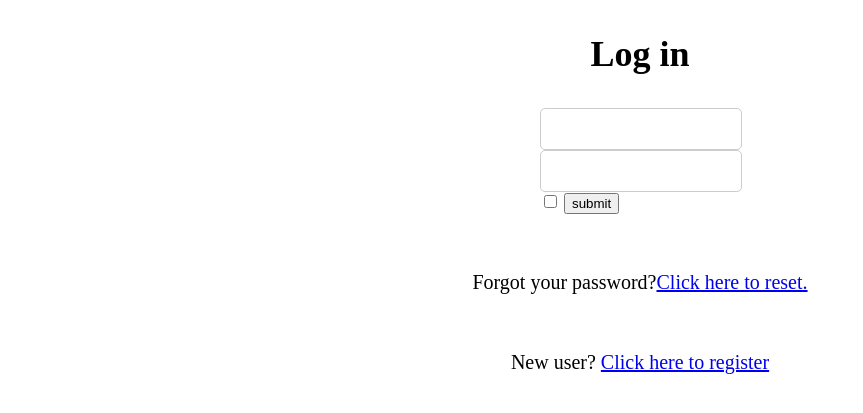
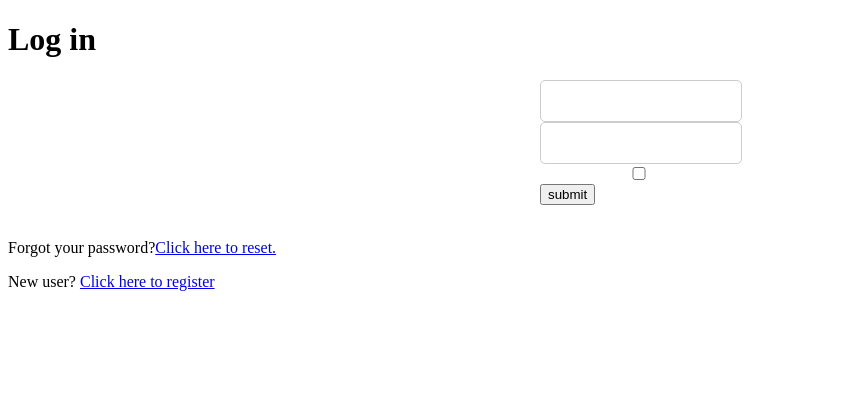
Before and after one commit to kobefaith/Artisan_zhou_web, a Flask app: page /auth/login in a window 1280 px wide. Shown: the part 105-518 px from the top of the page, without its empty margins (0-863 px from the left). Run offline with Flask 2, Linux system fonts and the light colour scheme; some libraries are stand-ins or nearby versions.

Commit message:
add the remeber

```diff
--- a/app/templates/auth/login.html
+++ b/app/templates/auth/login.html
@@ -4,8 +4,7 @@
 {% block head %}
 <style>
         .wrap{width:200px;margin:0 auto;}
-        h1{font-size:36px;text-align:center;line-height:60px;}
-        p{font-size:20px;text-align:center;line-height:60px;}
+        .rem{width:190px;background:#fff}
         .inp{width:190px;border:1px solid #ccc;border-radius:5px;height:30px;line-height:30px;padding:5px;}
 
         #AutoComplete{background:#fff;border:1px solid #4190db;display:none;width:200px;}
@@ -24,7 +23,7 @@
         <form  action="{{ url_for('main.index')}}" method="POST">
             {{ form.email(id='email',class='inp') }}
             {{ form.password(class='inp') }}
-            {{ form.remeber_me() }}
+            {{ form.remeber_me(class='rem') }}
             {{ form.submit(value='submit',id='submit') }}
         </form>
         </div>
@@ -40,8 +39,8 @@
     <script type="text/javascript" src="jquery-1.12.3.min.js"></script>
     <script type="text/javascript" src="autoComplete.js"></script>
     <script type="text/javascript">
-    $(function(){
+    $(document).ready(function(){
          $.AutoComplete('#email');
     });
-</script>
+    </script>
 {% endblock %}
```
